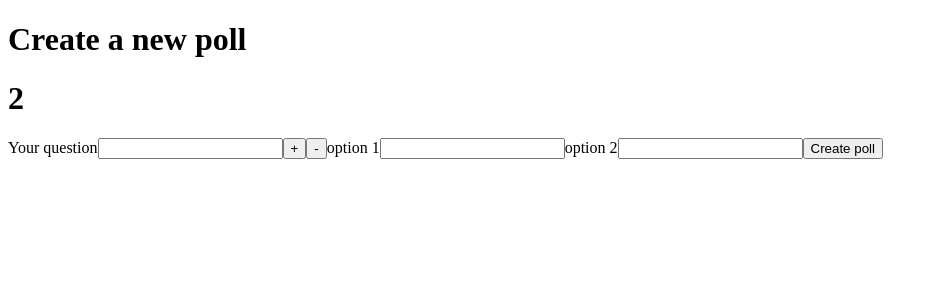
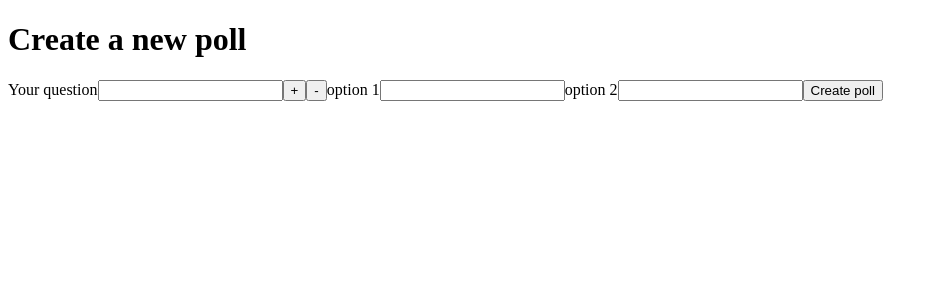
Before and after one commit to kanghsieh/quick-poll, a Next.js app: page /polls/new-poll in a window 1280 px wide. Shown: the top 300 px of the page, without its empty margins (0-938 px from the left). Built offline with nearby package versions, Linux system fonts and the light colour scheme.

Commit message:
changed to getServerSideProps

```diff
--- a/components/input/new-poll.js
+++ b/components/input/new-poll.js
@@ -50,7 +50,6 @@ function NewPoll(props) {
 
   return (
     <form>
-      <h1>{numberOptions}</h1>
       <div className={styles.form}>
         <div className={styles.field}>
           <label htmlFor="question">Your question</label>
--- a/pages/index.js
+++ b/pages/index.js
@@ -24,7 +24,7 @@ export default function Home(props) {
   )
 }
 
-export async function getStaticProps() {
+export async function getServerSideProps() {
   const client = await connectDatabase();
   const allPolls = await getAllDocuments(client, 'polls');
   return {
```
